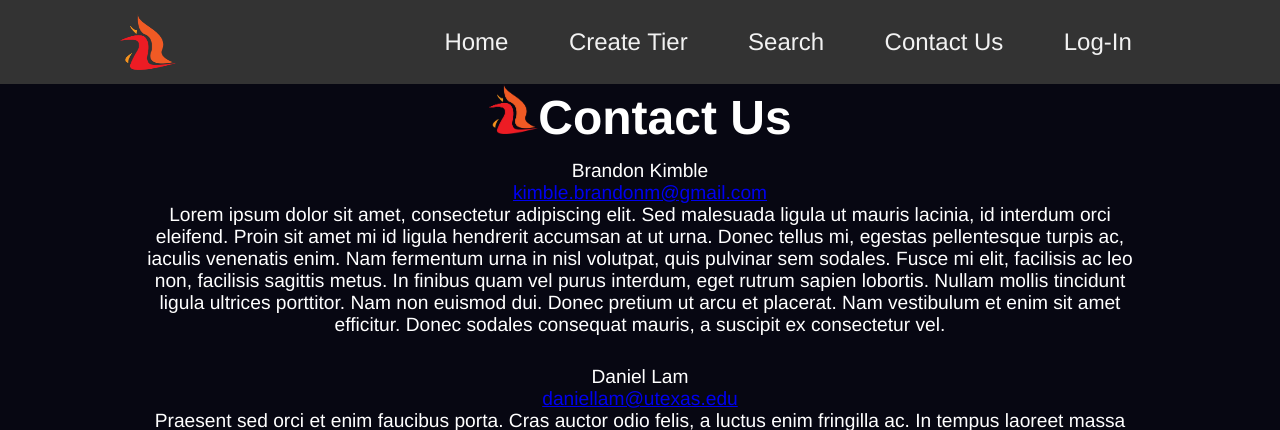
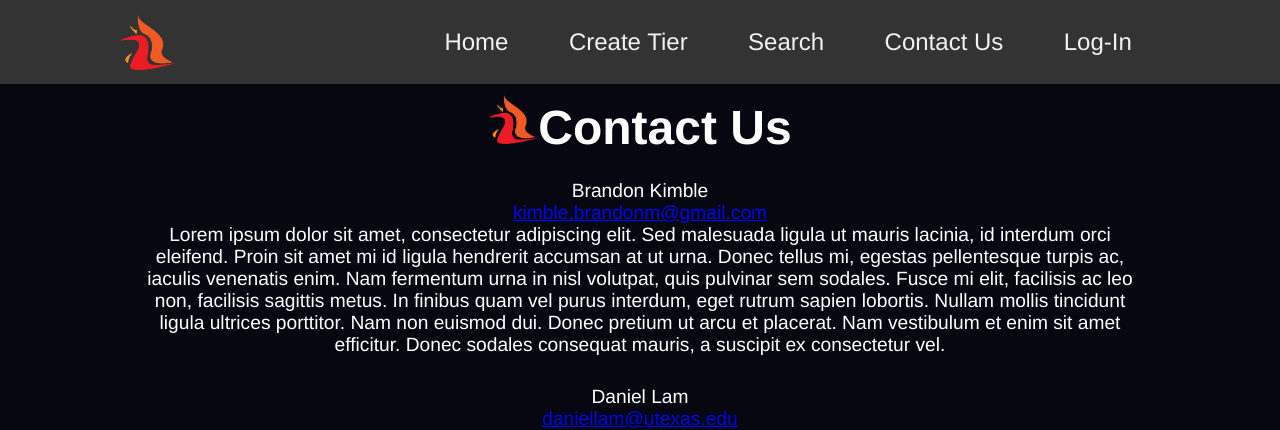
Before and after one commit to daniellam-x/tier-bias, a PHP site: page /contact.html in a window 1280 px wide. Shown: the top 430 px of the page. Run offline with PHP 8.4, Linux system fonts and the light colour scheme.

Commit message:
Update base.css

```diff
--- a/styles/base.css
+++ b/styles/base.css
@@ -9,6 +9,10 @@ html, body {
     background-color: rgb(7, 7, 18);
     color: white;
     font-family:  Helvetica, Arial, sans-serif;
+}
+
+h1 {
+    padding: 10px;
 }
 
 .topnav {
```
